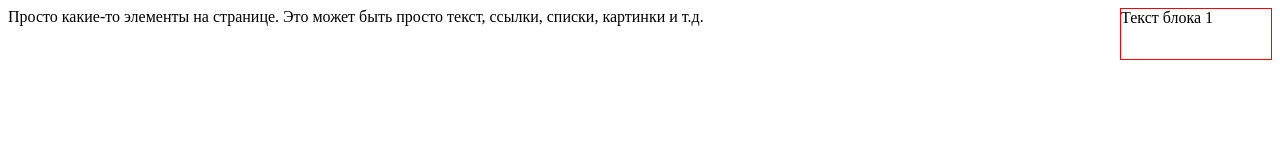
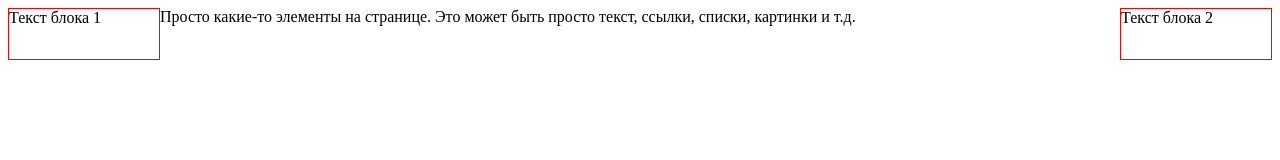
Before and after one commit to whaily/lab6, a website: page Lab6/public_html/index.html in a window 1280 px wide. Drawn offline with Linux system fonts and the light colour scheme.

Commit message:
Задание 19.1

```diff
--- a/Lab6/public_html/index.html
+++ b/Lab6/public_html/index.html
@@ -14,6 +14,7 @@ and open the template in the editor.
 
 <body>
 <div id="blok1">Текст блока 1</div>
+<div id="blok2">Текст блока 2</div>
 Просто какие-то элементы на странице. Это может быть просто
 текст, ссылки, списки, картинки и т.д.
 </body>
--- a/Lab6/public_html/style/style.css
+++ b/Lab6/public_html/style/style.css
@@ -11,5 +11,11 @@ and open the template in the editor.
 border:1px solid red;
 width:150px;
 height:50px;
+float:left;
+}
+#blok2{
+border:1px solid red;
+width:150px;
+height:50px;
 float:right;
 }
```
